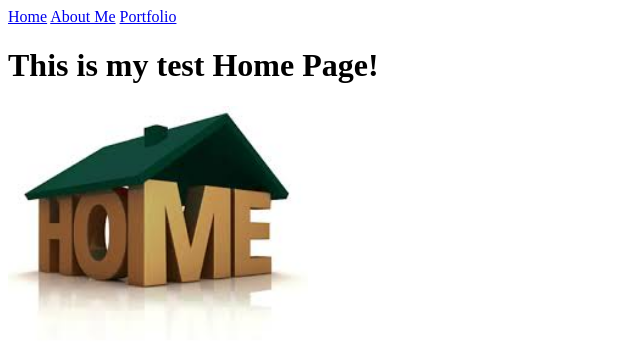
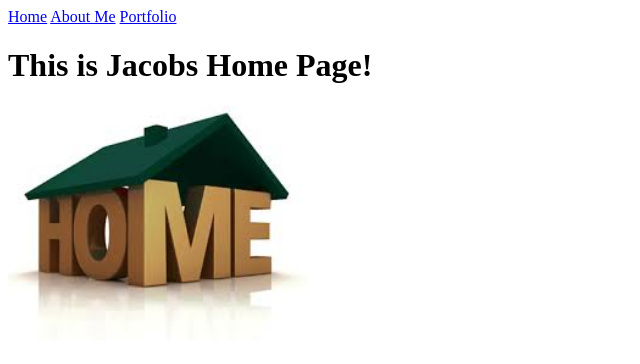
Before and after one commit to JacobGarca/JacobGarca.github.io, a plain HTML site: page index.html in a window 1280 px wide. Shown: the whole page, without its empty margins (0-640 px from the left). Drawn offline with Linux system fonts and the light colour scheme.

Commit message:
Changed the heading

```diff
--- a/index.html
+++ b/index.html
@@ -8,7 +8,7 @@
     <a href="index.html">Home</a>
     <a href="aboutme.html">About Me</a>
     <a href="portfolio.html">Portfolio</a>
-    <h1>This is my test Home Page!</h1>
+    <h1>This is Jacobs Home Page!</h1>
     <img src="images/home.jpg" height="250">
   </body>
 </html>
```
